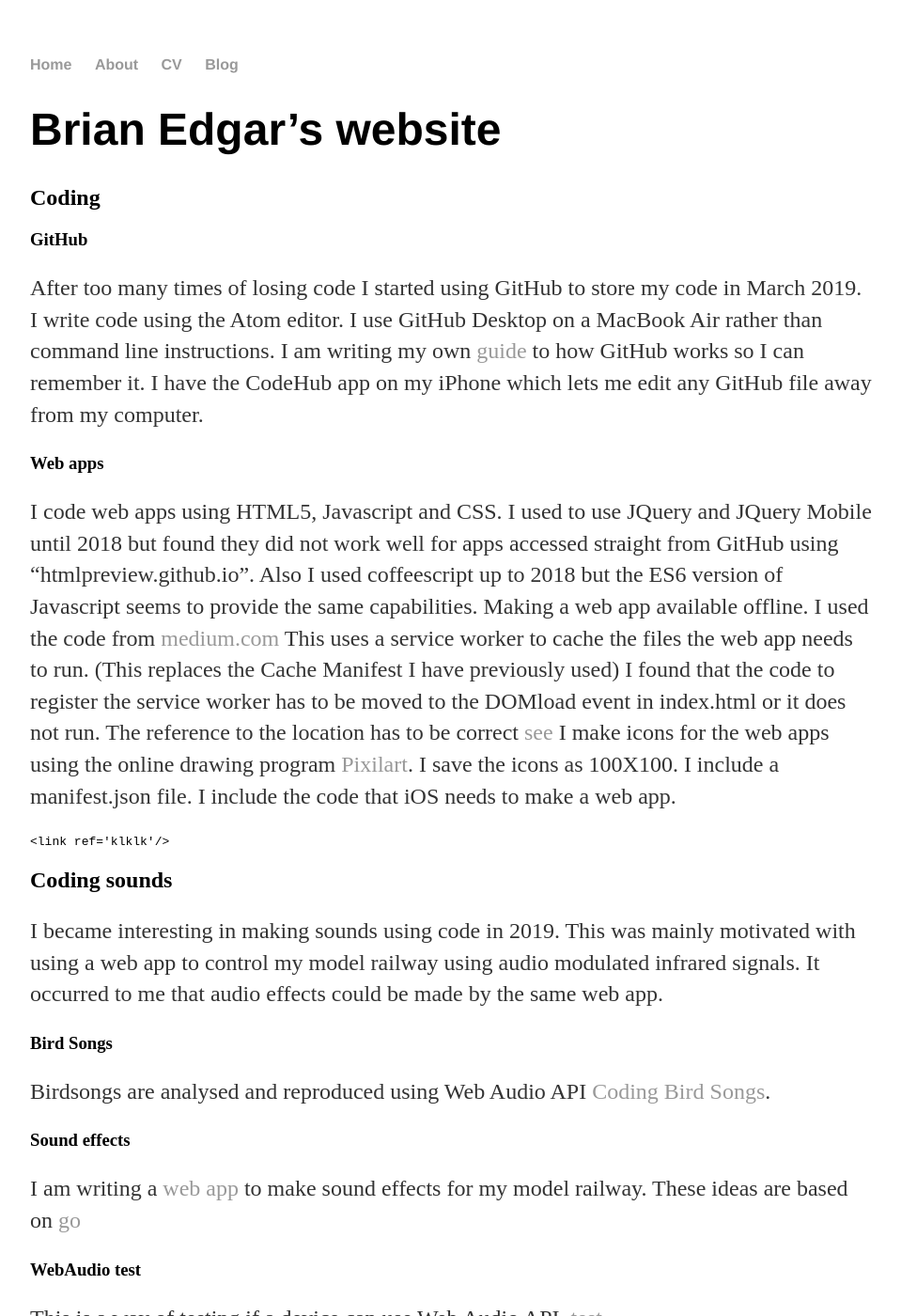
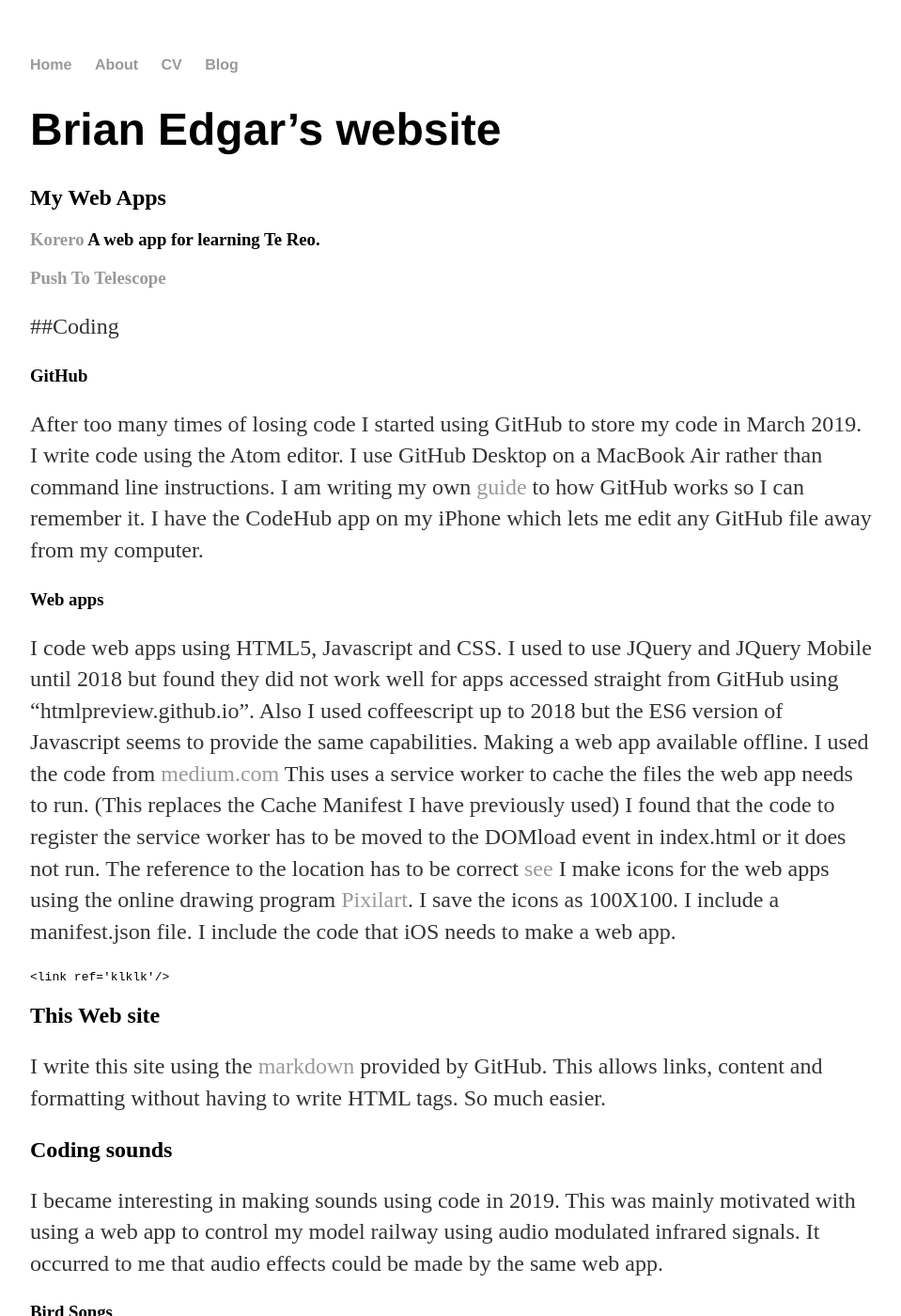
Before and after one commit to bwedgar/bwedgar.github.io, a Jekyll site: the page built from index.md, in a window 1280 px wide and 1400 px high. Shown: the whole window at 94% size, without its empty margins (160-1119 px from the left). Built offline with Jekyll 4.4.1, drawn with Linux system fonts in a browser that asks for light colours; some of the changed text lies outside the part shown.

Commit message:
Update index.md

````diff
--- a/index.md
+++ b/index.md
@@ -6,7 +6,10 @@ layout: default
 
 {:toc}
 
-## Coding
+## My Web Apps
+### [Korero](https://bwedgar.github.io/korero) A web app for learning Te Reo.
+### [Push To Telescope](https://bwedgar.github.io/PushToTelescope)
+##Coding
 ###  GitHub
 After too many times of losing code I started using GitHub to store my code in March 2019.  I write code using the Atom editor.  I use GitHub Desktop on a MacBook Air rather than command line instructions. I am writing my own [guide](github.md) to how GitHub works so I can remember it.
 I have the CodeHub app on my iPhone which lets me edit any GitHub file away from my computer.
@@ -20,9 +23,8 @@ I include a manifest.json file.  I include the code that iOS needs to make a web
 ```html
 <link ref='klklk'/>
 ```
-
-
-
+## This Web site
+I write this site using the [markdown](https://guides.github.com/features/mastering-markdown/#GitHub-flavored-markdown) provided by GitHub. This allows links, content and formatting without having to write HTML tags. So much easier.
 
 ## Coding sounds
 I became interesting in making sounds using code in 2019.  This was mainly motivated with using a web app to control my model railway using audio modulated infrared signals.  It occurred to me that audio effects could be made by the same web app.
@@ -39,7 +41,7 @@ I bought a short focus 6 inch equatorial mounted telescope around 1995 when I wa
 ### Web sites
 [Atlas of the Universe](http://www.atlasoftheuniverse.com/index.html)
 ### My Push To Telescope web-app
-#### [Run the web-app](https://htmlpreview.github.io/?https://github.com/bwedgar/PushToTelescope/blob/master/index.html)
+#### [Push To Telescope](https://bwedgar.github.io/PushToTelescope)
 #### [Go to Push To Telescope page](pushToTelescope.md)
 
 
````
Also changed, not shown: other parts of index.md (+0 -4 lines).
